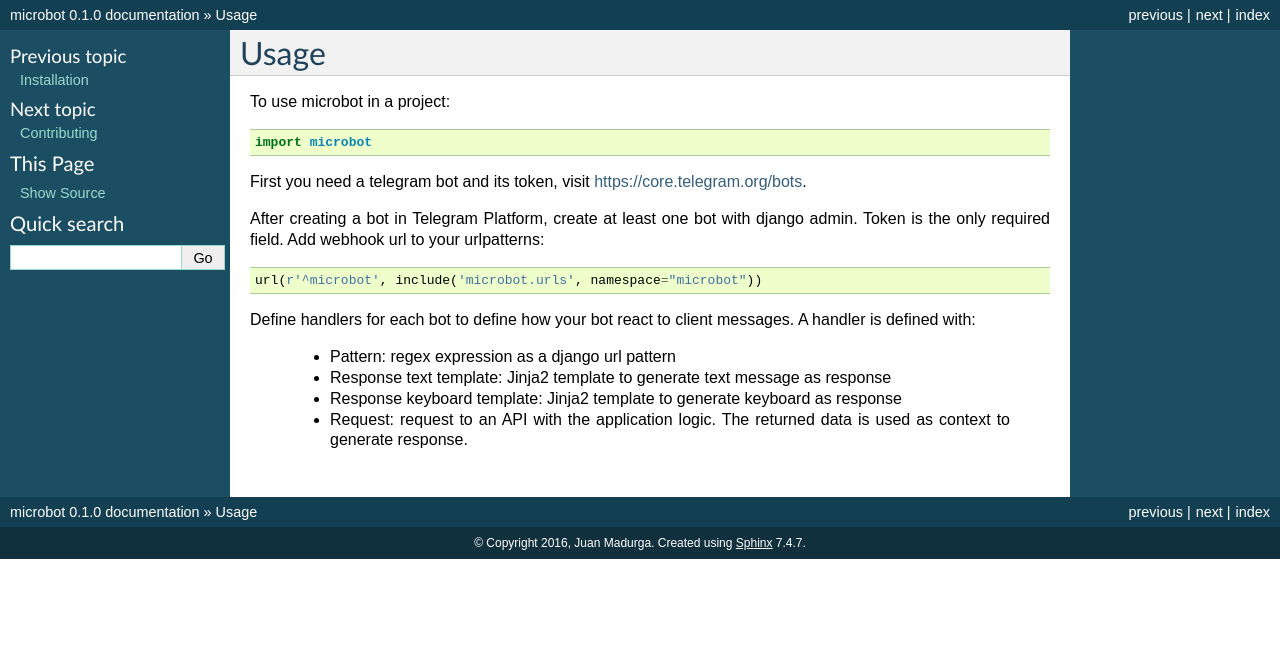
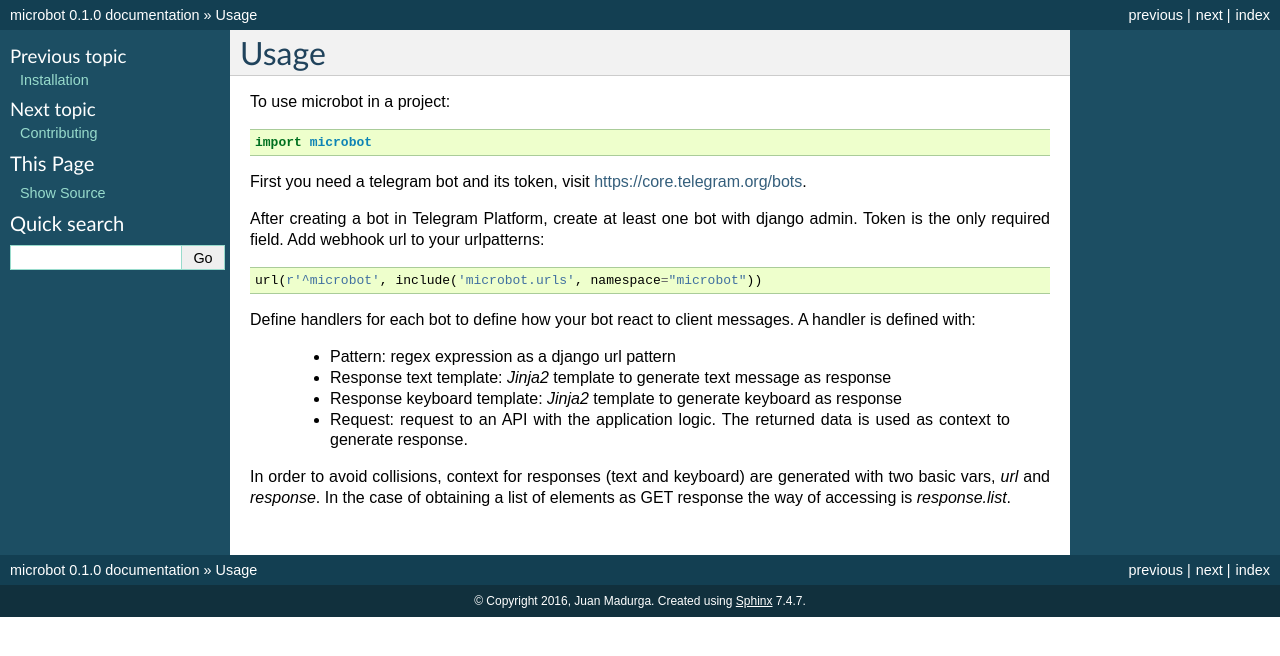
Before and after one commit to orehush/permabots, a Sphinx documentation site: the page built from docs/usage.rst, in a window 1280 px wide. Shown: the top 656 px of the page. Built offline with Sphinx 7.4.7, drawn with Linux system fonts in a browser that asks for light colours; pages that are not in the unit, such as notebooks, are missing from menus.

Commit message:
avoid collision in responses context

```diff
--- a/docs/microbot.rst
+++ b/docs/microbot.rst
@@ -6,6 +6,7 @@ Subpackages
 
 .. toctree::
 
+    microbot.migrations
     microbot.models
     microbot.test
 
--- a/docs/usage.rst
+++ b/docs/usage.rst
@@ -17,6 +17,9 @@ required field. Add webhook url to your urlpatterns::
 Define handlers for each bot to define how your bot react to client messages. A handler is defined with:
 
 	* Pattern: regex expression as a django url pattern
-	* Response text template: Jinja2 template to generate text message as response
-	* Response keyboard template: Jinja2 template to generate keyboard as response
+	* Response text template: `Jinja2` template to generate text message as response
+	* Response keyboard template: `Jinja2` template to generate keyboard as response
 	* Request: request to an API with the application logic. The returned data is used as context to generate response.
+
+In order to avoid collisions, context for responses (text and keyboard) are generated with two basic vars, `url` and `response`. In the case
+of obtaining a list of elements as GET response the way of accessing is `response.list`.
```
Also changed, not shown: 2 other files.
